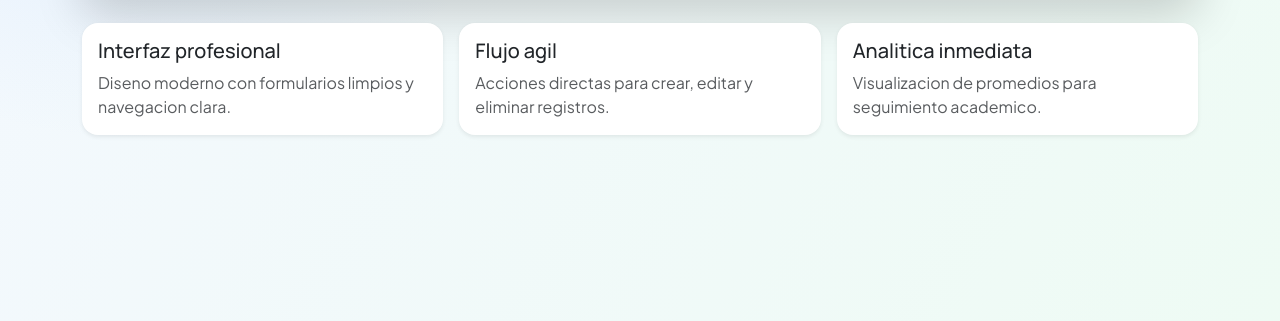
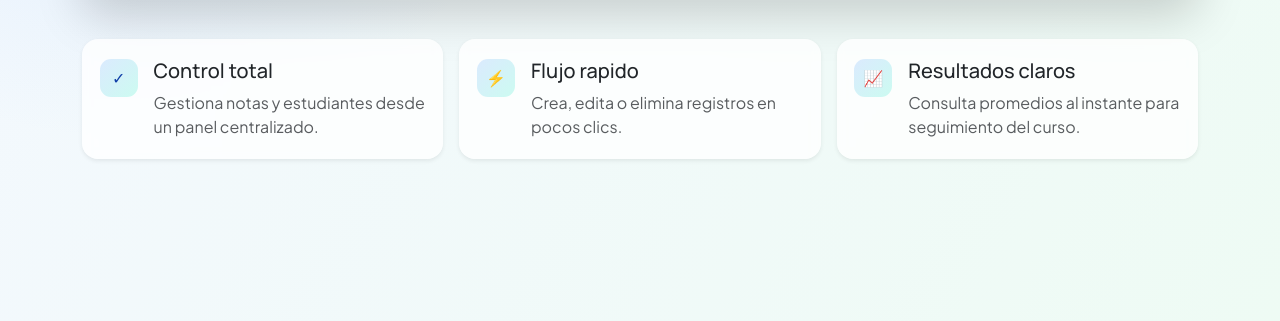
Before and after one commit to StevenInsuasti/ExamenDjango, a Django app: page / in a window 1280 px wide. Shown: the part 479-800 px from the top of the page. Run offline with Django 5.2, Linux system fonts and the light colour scheme.

Commit message:
Ajusté textos y detalles visuales de la pantalla inicial.

```diff
--- a/static/css/styles.css
+++ b/static/css/styles.css
@@ -104,11 +104,34 @@ h1, h2, h3, h4, h5, .navbar-brand {
 
 .feature-clean-card {
   transition: transform 0.2s ease, box-shadow 0.2s ease;
+  background: rgba(255, 255, 255, 0.78);
+  border: 1px solid rgba(29, 78, 216, 0.08);
 }
 
 .feature-clean-card:hover {
   transform: translateY(-4px);
   box-shadow: 0 12px 35px rgba(15, 23, 42, 0.12) !important;
+}
+
+.home-highlights {
+  margin-top: 1rem;
+}
+
+.feature-icon-card .card-body {
+  padding: 1.25rem 1.1rem;
+}
+
+.feature-icon {
+  width: 38px;
+  height: 38px;
+  border-radius: 11px;
+  display: inline-flex;
+  align-items: center;
+  justify-content: center;
+  font-size: 1rem;
+  background: linear-gradient(135deg, #dbeafe 0%, #ccfbf1 100%);
+  color: #0f3ea8;
+  flex-shrink: 0;
 }
 
 .back-home-link {
--- a/templates/inicio.html
+++ b/templates/inicio.html
@@ -25,28 +25,37 @@
   </div>
 </section>
 
-<section class="row g-3">
+<section class="row g-3 home-highlights">
   <div class="col-md-4">
-    <div class="card border-0 shadow-sm rounded-4 h-100 feature-clean-card">
-      <div class="card-body">
-        <h3 class="h5">Interfaz profesional</h3>
-        <p class="text-muted mb-0">Diseno moderno con formularios limpios y navegacion clara.</p>
+    <div class="card border-0 shadow-sm rounded-4 h-100 feature-clean-card feature-icon-card">
+      <div class="card-body d-flex gap-3 align-items-start">
+        <div class="feature-icon">✓</div>
+        <div>
+          <h3 class="h5 mb-2">Control total</h3>
+          <p class="text-muted mb-0">Gestiona notas y estudiantes desde un panel centralizado.</p>
+        </div>
       </div>
     </div>
   </div>
   <div class="col-md-4">
-    <div class="card border-0 shadow-sm rounded-4 h-100 feature-clean-card">
-      <div class="card-body">
-        <h3 class="h5">Flujo agil</h3>
-        <p class="text-muted mb-0">Acciones directas para crear, editar y eliminar registros.</p>
+    <div class="card border-0 shadow-sm rounded-4 h-100 feature-clean-card feature-icon-card">
+      <div class="card-body d-flex gap-3 align-items-start">
+        <div class="feature-icon">⚡</div>
+        <div>
+          <h3 class="h5 mb-2">Flujo rapido</h3>
+          <p class="text-muted mb-0">Crea, edita o elimina registros en pocos clics.</p>
+        </div>
       </div>
     </div>
   </div>
   <div class="col-md-4">
-    <div class="card border-0 shadow-sm rounded-4 h-100 feature-clean-card">
-      <div class="card-body">
-        <h3 class="h5">Analitica inmediata</h3>
-        <p class="text-muted mb-0">Visualizacion de promedios para seguimiento academico.</p>
+    <div class="card border-0 shadow-sm rounded-4 h-100 feature-clean-card feature-icon-card">
+      <div class="card-body d-flex gap-3 align-items-start">
+        <div class="feature-icon">📈</div>
+        <div>
+          <h3 class="h5 mb-2">Resultados claros</h3>
+          <p class="text-muted mb-0">Consulta promedios al instante para seguimiento del curso.</p>
+        </div>
       </div>
     </div>
   </div>
--- a/templates/registration/login.html
+++ b/templates/registration/login.html
@@ -19,7 +19,7 @@
           {{ form.username }}
         </div>
         <div class="mb-3">
-          <label class="form-label" for="id_password">Contrasena</label>
+          <label class="form-label" for="id_password">Contraseña</label>
           {{ form.password }}
         </div>
 
```
Also changed, not shown: calificaciones_vxillaxl_estudiantes/forms.py (+4 -4 lines).
